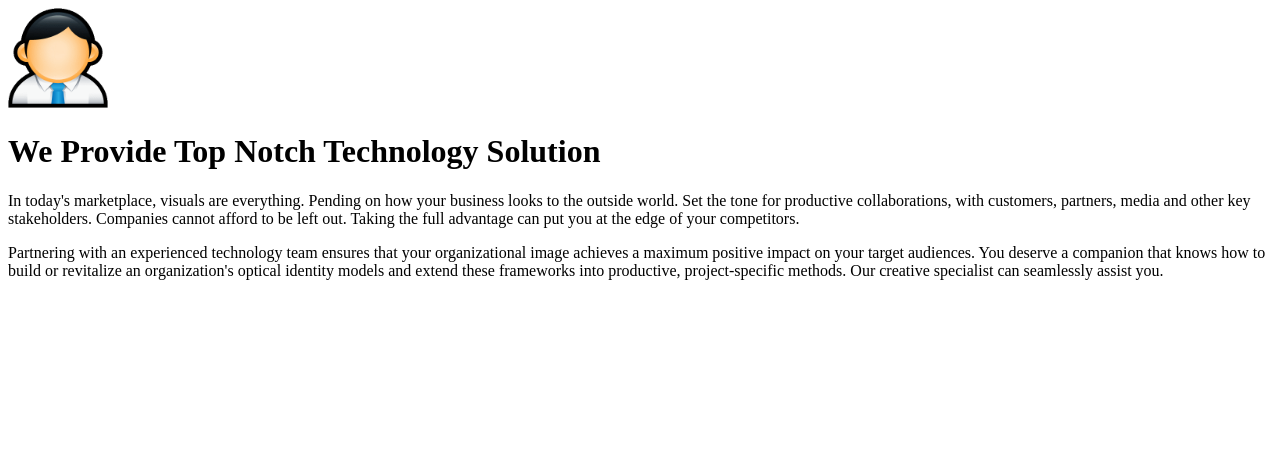
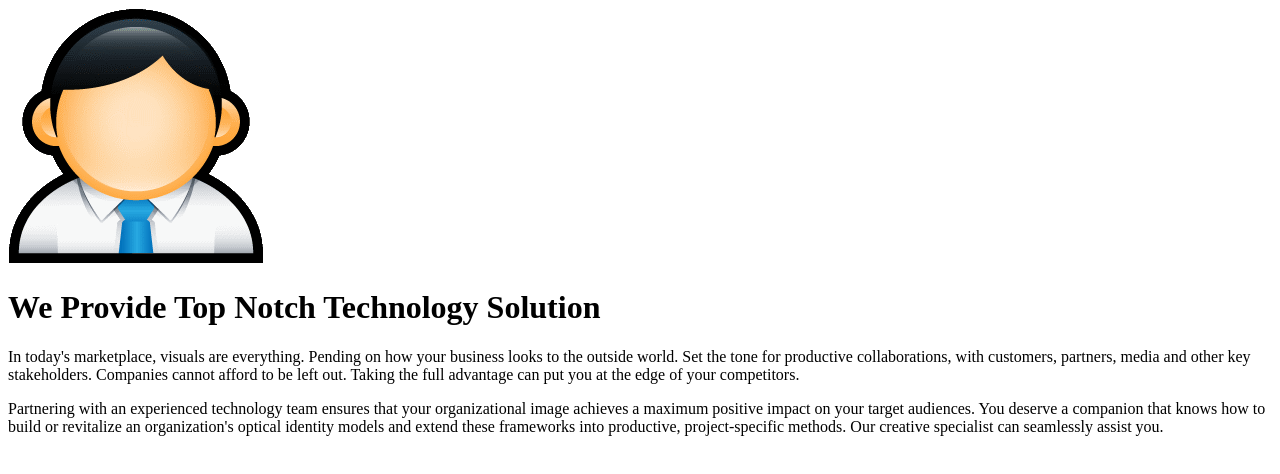
Before and after one commit to swizzyz/td-html-basics, a plain HTML site: page index.html in a window 1280 px wide. Drawn offline with Linux system fonts and the light colour scheme.

Commit message:
y second commit

```diff
--- a/index.html
+++ b/index.html
@@ -6,7 +6,7 @@
     <meta name="viewport" content="width=device-width, initial-scale=1.0">
     <title>SAMUEL WISDOM</title>
 </head>
-<body> <img src="Hopstarter-Soft-Scraps.jpg" alt="" width="100" height="100">
+<body> <img src="Hopstarter-Soft-Scraps.jpg" alt="">
     <h1>We Provide Top Notch Technology Solution</h1>
     <p>In today's marketplace, visuals are everything. Pending on how your business looks to the outside world. Set the tone for productive collaborations, with customers, partners, media and other key stakeholders. Companies cannot afford to be left out. Taking the full advantage can put you at the edge of your competitors.</p>
 <p>Partnering with an experienced technology team ensures that your organizational image achieves a maximum positive impact on your target audiences. You deserve a companion that knows how to build or revitalize an organization's optical identity models and extend these frameworks into productive, project-specific methods. Our creative specialist can seamlessly assist you.</p>
```
